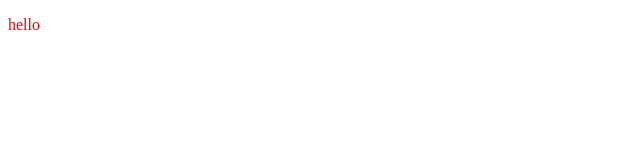
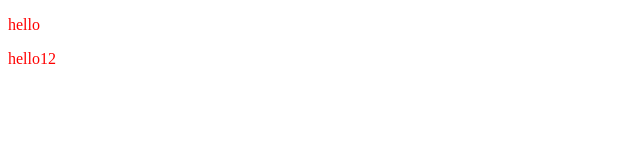
Before and after one commit to chaitanyakrishn/localrepo, a plain HTML site: page index.html in a window 1280 px wide. Shown: the full height of the page, 0-640 px from the left. Drawn offline with Linux system fonts and the light colour scheme.

Commit message:
add new feature

```diff
--- a/index.html
+++ b/index.html
@@ -8,5 +8,6 @@
 </head>
 <body>
     <p> hello </p>
+    <p> hello12 </p>
 </body>
 </html>
```
